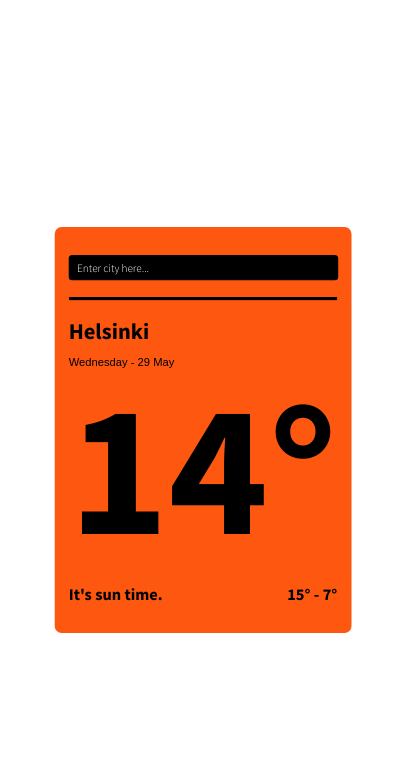
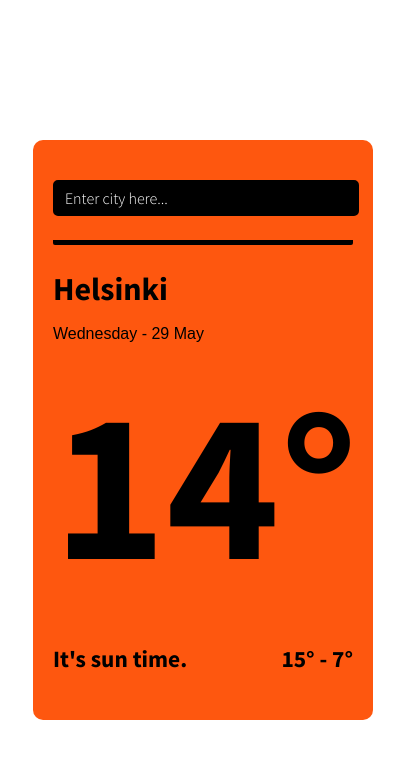
Before and after one commit to andrexxrojas/weatherApp, a plain HTML site: page index.html in a window 390 px wide. Shown: the whole page, 415 px wide, since content can reach past the window. Drawn offline with Linux system fonts and the light colour scheme.

Commit message:
minimal css changes (2)

```diff
--- a/styles.css
+++ b/styles.css
@@ -101,9 +101,13 @@ input:focus{
 
 @media (max-width: 480px){
     body{
-        overflow-x: hidden;
+        overflow: hidden;
     }
     .container{
-        transform: scale(0.7);
+        width: 300px;
+        height: 500px;
+    }
+    .temperature{
+        font-size: 55vw;
     }
 }
```
